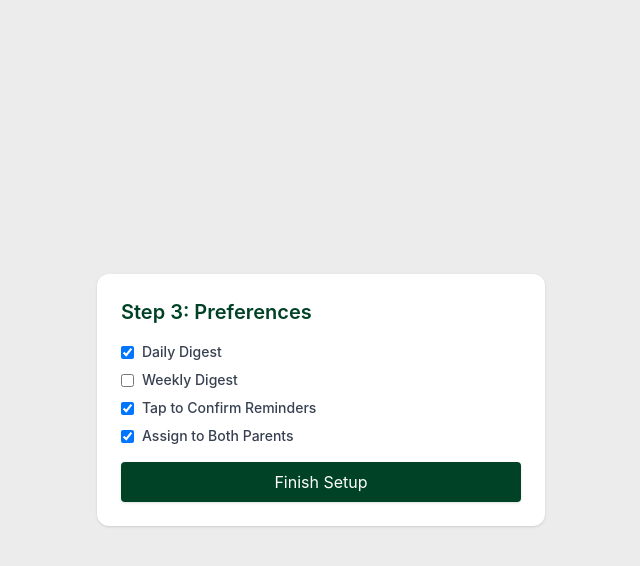
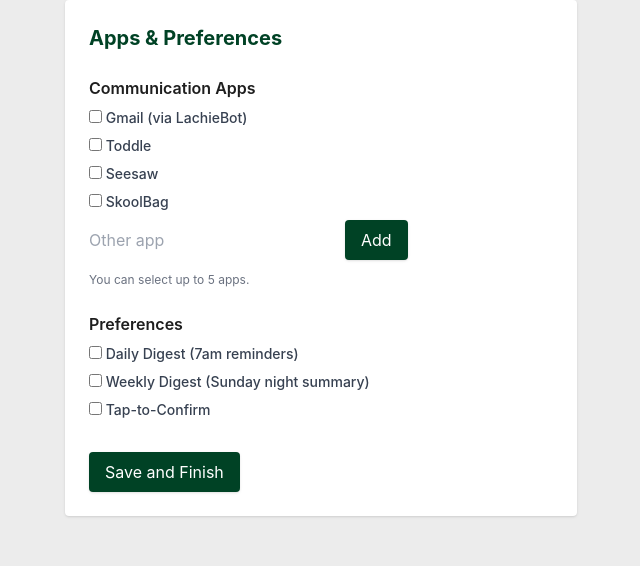
Before and after one commit to LHN-ENT/SchoolMate, a Next.js app: page /onboarding/step3 in a window 1280 px wide. Shown: the top 566 px of the page, without its empty margins (319-959 px from the left). Built offline with nearby package versions, Linux system fonts and the light colour scheme; no server answers.

Commit message:
UI Update step3.tsx

```diff
--- a/pages/onboarding/step3.tsx
+++ b/pages/onboarding/step3.tsx
@@ -1,60 +1,192 @@
-import { useRouter } from 'next/router'
-import { useState } from 'react'
-import { useSession } from 'next-auth/react'
-import { doc, setDoc } from 'firebase/firestore'
-import { db } from '@/lib/firebaseClient'
+import { useState } from "react";
+import { useRouter } from "next/router";
+
+const COMMON_APPS = [
+  { label: "Gmail (via LachieBot)", value: "gmail" },
+  { label: "Toddle", value: "toddle" },
+  { label: "Seesaw", value: "seesaw" },
+  { label: "SkoolBag", value: "skoolbag" },
+];
+
+const MAX_APPS = 5;
 
 export default function Step3() {
-  const router = useRouter()
-  const { data: session } = useSession()
-  const [prefs, setPrefs] = useState({
-    dailyDigest: true,
-    weeklyDigest: false,
-    tapToConfirm: true,
-    assignToBoth: true
-  })
+  const router = useRouter();
+  // Load any child profiles from localStorage (for "assign to both kids" logic)
+  const [children, setChildren] = useState(() => {
+    // Could be a single child or array
+    const one = localStorage.getItem("childProfile");
+    const many = localStorage.getItem("children");
+    return many ? JSON.parse(many) : one ? [JSON.parse(one)] : [];
+  });
 
-  const handleChange = (key: string) => {
-    setPrefs(prev => ({ ...prev, [key]: !prev[key] }))
+  const [selectedApps, setSelectedApps] = useState<string[]>([]);
+  const [otherApps, setOtherApps] = useState<string[]>([]);
+  const [otherAppInput, setOtherAppInput] = useState("");
+  const [saving, setSaving] = useState(false);
+
+  // Preferences
+  const [dailyDigest, setDailyDigest] = useState(false);
+  const [weeklyDigest, setWeeklyDigest] = useState(false);
+  const [tapToConfirm, setTapToConfirm] = useState(false);
+  const [assignToBoth, setAssignToBoth] = useState(false);
+
+  // Gmail sign-in placeholder
+  function handleGmailSignin() {
+    alert("Gmail sign-in would go here!");
   }
 
-  const handleSubmit = async (e) => {
-    e.preventDefault()
+  function toggleApp(app: string) {
+    let updated = selectedApps.includes(app)
+      ? selectedApps.filter((a) => a !== app)
+      : [...selectedApps, app];
 
-    if (!session?.user?.email) return
+    // Limit total apps
+    if (updated.length + otherApps.length > MAX_APPS) return;
+    setSelectedApps(updated);
 
-    const docRef = doc(db, 'parentSettings', session.user.id)
-    await setDoc(docRef, { ...prefs }, { merge: true })
+    // Gmail sign-in (placeholder)
+    if (app === "gmail" && !selectedApps.includes("gmail")) handleGmailSignin();
+  }
 
-    router.push('/dashboard')
+  function addOtherApp() {
+    if (!otherAppInput) return;
+    if (
+      otherApps.includes(otherAppInput) ||
+      selectedApps.length + otherApps.length >= MAX_APPS
+    )
+      return;
+    setOtherApps((apps) => [...apps, otherAppInput]);
+    setOtherAppInput("");
+  }
+
+  function removeOtherApp(app: string) {
+    setOtherApps((apps) => apps.filter((a) => a !== app));
+  }
+
+  async function handleSubmit(e: React.FormEvent) {
+    e.preventDefault();
+    setSaving(true);
+
+    // Save to localStorage for now
+    const parentPrefs = {
+      apps: [...selectedApps, ...otherApps],
+      preferences: {
+        dailyDigest,
+        weeklyDigest,
+        tapToConfirm,
+        assignToBoth: children.length > 1 ? assignToBoth : false,
+      },
+    };
+    localStorage.setItem("parentPreferences", JSON.stringify(parentPrefs));
+
+    // In production, save to Firestore here
+
+    setTimeout(() => {
+      setSaving(false);
+      router.push("/dashboard");
+    }, 1000);
   }
 
   return (
-    <form onSubmit={handleSubmit} className="min-h-screen flex items-center justify-center bg-[#ECECEC] px-4">
-      <div className="bg-white rounded-xl p-6 shadow max-w-md w-full space-y-4">
-        <h2 className="text-xl font-semibold text-[#004225]">Step 3: Preferences</h2>
+    <form
+      onSubmit={handleSubmit}
+      className="max-w-lg mx-auto p-6 bg-white shadow rounded space-y-6"
+    >
+      <h2 className="text-xl font-bold">Apps & Preferences</h2>
 
-        <div className="space-y-2">
-          <label className="flex items-center space-x-2">
-            <input type="checkbox" checked={prefs.dailyDigest} onChange={() => handleChange('dailyDigest')} />
-            <span>Daily Digest</span>
+      <div>
+        <h3 className="font-semibold mb-2">Communication Apps</h3>
+        {COMMON_APPS.map((app) => (
+          <label key={app.value} className="block mb-2">
+            <input
+              type="checkbox"
+              checked={selectedApps.includes(app.value)}
+              onChange={() => toggleApp(app.value)}
+              disabled={
+                !selectedApps.includes(app.value) &&
+                selectedApps.length + otherApps.length >= MAX_APPS
+              }
+            />{" "}
+            {app.label}
           </label>
-          <label className="flex items-center space-x-2">
-            <input type="checkbox" checked={prefs.weeklyDigest} onChange={() => handleChange('weeklyDigest')} />
-            <span>Weekly Digest</span>
+        ))}
+        <div className="flex gap-2 mb-2">
+          <input
+            placeholder="Other app"
+            value={otherAppInput}
+            onChange={(e) => setOtherAppInput(e.target.value)}
+            className="input"
+            disabled={selectedApps.length + otherApps.length >= MAX_APPS}
+          />
+          <button type="button" className="btn-secondary" onClick={addOtherApp} disabled={selectedApps.length + otherApps.length >= MAX_APPS}>
+            Add
+          </button>
+        </div>
+        <div className="flex flex-wrap gap-2">
+          {otherApps.map((app) => (
+            <span key={app} className="bg-gray-200 px-2 py-1 rounded">
+              {app}{" "}
+              <button
+                type="button"
+                onClick={() => removeOtherApp(app)}
+                className="text-red-500 font-bold ml-1"
+              >
+                ×
+              </button>
+            </span>
+          ))}
+        </div>
+        <div className="text-xs text-gray-500 mt-1">
+          You can select up to {MAX_APPS} apps.
+        </div>
+      </div>
+
+      <div>
+        <h3 className="font-semibold mb-2">Preferences</h3>
+        <label className="block mb-2">
+          <input
+            type="checkbox"
+            checked={dailyDigest}
+            onChange={() => setDailyDigest((v) => !v)}
+          />{" "}
+          Daily Digest (7am reminders)
+        </label>
+        <label className="block mb-2">
+          <input
+            type="checkbox"
+            checked={weeklyDigest}
+            onChange={() => setWeeklyDigest((v) => !v)}
+          />{" "}
+          Weekly Digest (Sunday night summary)
+        </label>
+        <label className="block mb-2">
+          <input
+            type="checkbox"
+            checked={tapToConfirm}
+            onChange={() => setTapToConfirm((v) => !v)}
+          />{" "}
+          Tap-to-Confirm
+        </label>
+        {children.length > 1 && (
+          <label className="block">
+            <input
+              type="checkbox"
+              checked={assignToBoth}
+              onChange={() => setAssignToBoth((v) => !v)}
+            />{" "}
+            Assign all reminders to both kids
           </label>
-          <label className="flex items-center space-x-2">
-            <input type="checkbox" checked={prefs.tapToConfirm} onChange={() => handleChange('tapToConfirm')} />
-            <span>Tap to Confirm Reminders</span>
-          </label>
-          <label className="flex items-center space-x-2">
-            <input type="checkbox" checked={prefs.assignToBoth} onChange={() => handleChange('assignToBoth')} />
-            <span>Assign to Both Parents</span>
-          </label>
-        </div>
+        )}
+      </div>
 
-        <button type="submit" className="w-full py-2 bg-[#004225] text-white rounded shadow">Finish Setup</button>
-      </div>
+      <button
+        type="submit"
+        className="btn-primary mt-4"
+        disabled={saving}
+      >
+        {saving ? "Saving..." : "Save and Finish"}
+      </button>
     </form>
-  )
+  );
 }
```
